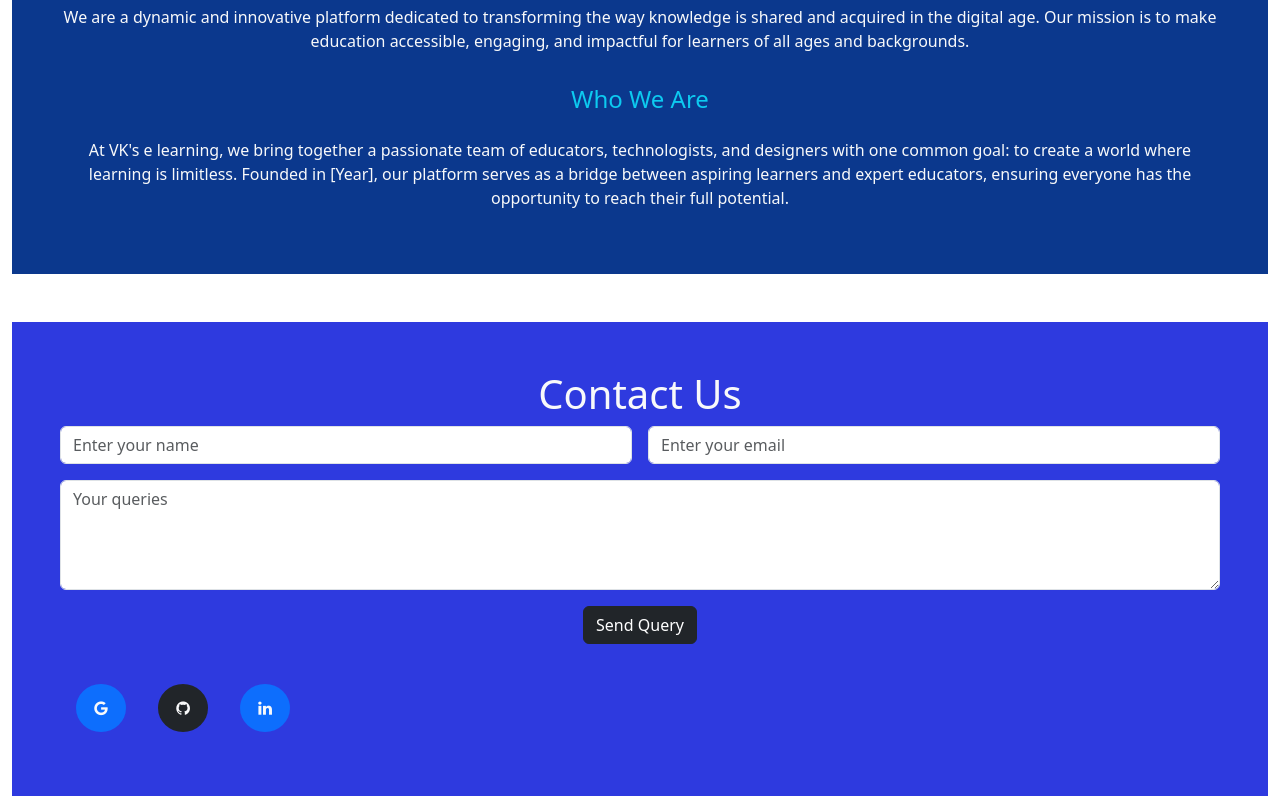
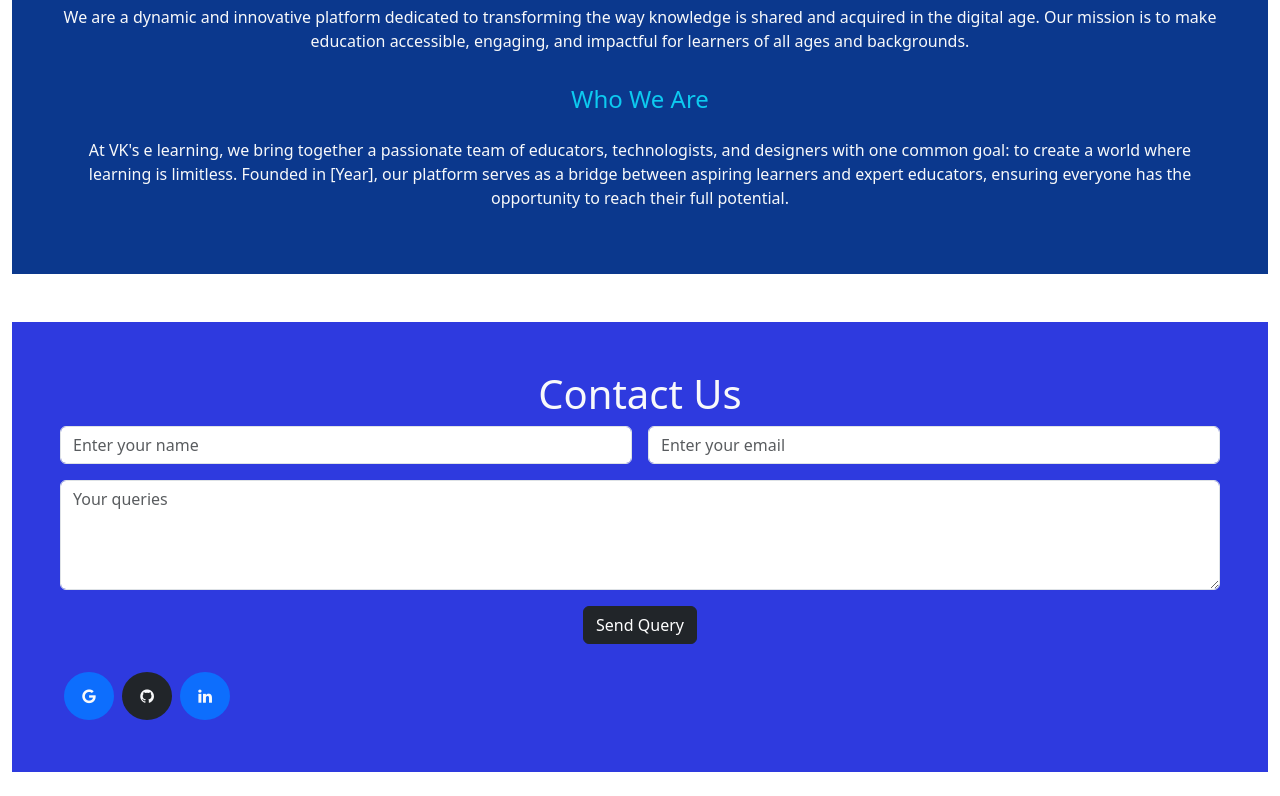
Before and after one commit to K-Vasuki/VKs-E-learning, a plain HTML site: page index.html in a window 1280 px wide. Shown: the part 2346-3142 px from the top of the page. After the commit the page ends 3118 px from the top, so only its background shows below. Drawn offline with nearby package versions, Linux system fonts and the light colour scheme.

Commit message:
Update index.html

```diff
--- a/index.html
+++ b/index.html
@@ -173,9 +173,9 @@
         </div>
       </form>
       <div class="pt-4 d-flex">
-        <a href="mailto:2003vasuki@gmail.com" class="fa fa-google bg-primary m-3 p-3 rounded-circle text-light"></a>
-        <a href="https://github.com/K-Vasuki" class="fa fa-github bg-dark m-3 p-3 rounded-circle text-light"></a>
-        <a href="https://www.linkedin.com/in/vasukik" class="fa fa-linkedin bg-primary m-3 p-3 rounded-circle text-light"></a>
+        <a href="mailto:2003vasuki@gmail.com" class="fa fa-google bg-primary m-1 p-3 rounded-circle text-light"></a>
+        <a href="https://github.com/K-Vasuki" class="fa fa-github bg-dark m-1 p-3 rounded-circle text-light"></a>
+        <a href="https://www.linkedin.com/in/vasukik" class="fa fa-linkedin bg-primary m-1 p-3 rounded-circle text-light"></a>
       </div>
     </footer>
 
```
